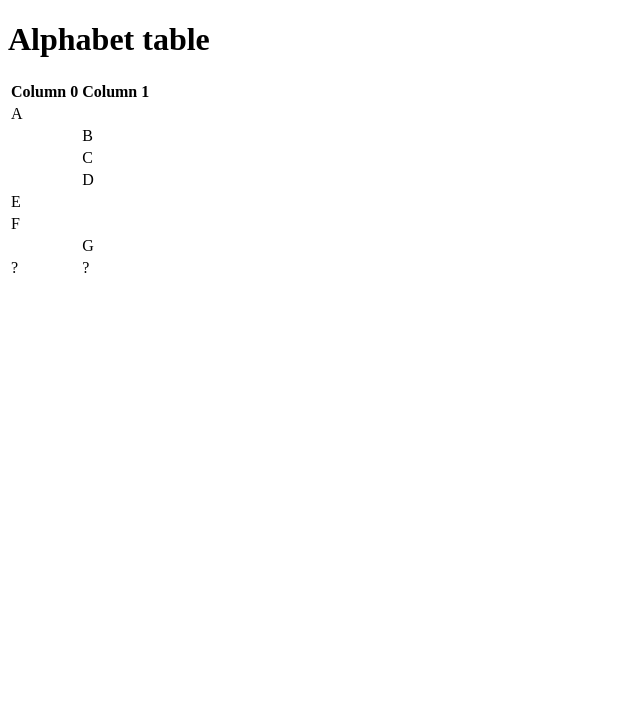
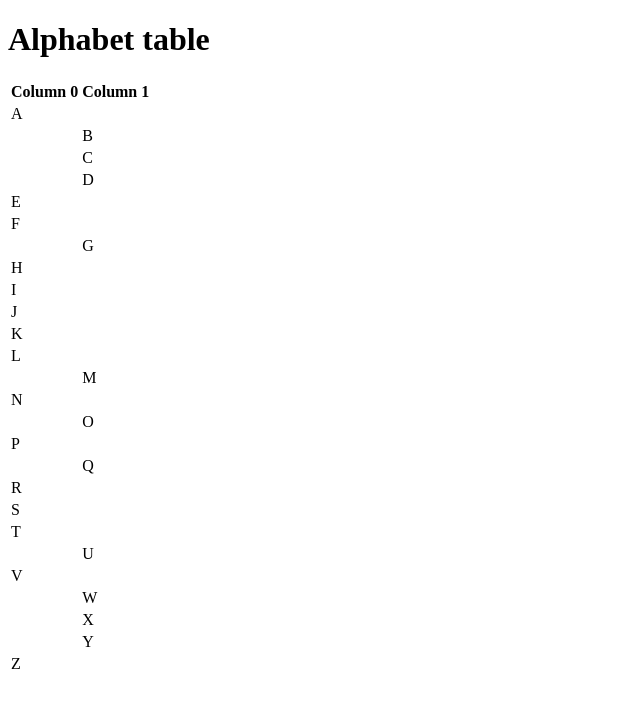
Before and after one commit to comp426-2022-spring/a00-dimitrilavin, a website: page index.html in a window 1280 px wide. Shown: the whole page, without its empty margins (0-640 px from the left). Drawn offline with Linux system fonts and the light colour scheme.

Commit message:
edited index.html

```diff
--- a/index.html
+++ b/index.html
@@ -38,7 +38,61 @@
                         <td></td><td>G</td>
                     </tr>
                     <tr>
-                        <td>?</td><td>?</td>
+                        <td>H</td><td></td>
+                    </tr>
+                    <tr>
+                        <td>I</td><td></td>
+                    </tr>
+                    <tr>
+                        <td>J</td><td></td>
+                    </tr>
+                    <tr>
+                        <td>K</td><td></td>
+                    </tr>
+                    <tr>
+                        <td>L</td><td></td>
+                    </tr>
+                    <tr>
+                        <td></td><td>M</td>
+                    </tr>
+                    <tr>
+                        <td>N</td><td></td>
+                    </tr>
+                    <tr>
+                        <td></td><td>O</td>
+                    </tr>
+                    <tr>
+                        <td>P</td><td></td>
+                    </tr>
+                    <tr>
+                        <td></td><td>Q</td>
+                    </tr>
+                    <tr>
+                        <td>R</td><td></td>
+                    </tr>
+                    <tr>
+                        <td>S</td><td></td>
+                    </tr>
+                    <tr>
+                        <td>T</td><td></td>
+                    </tr>
+                    <tr>
+                        <td></td><td>U</td>
+                    </tr>
+                    <tr>
+                        <td>V</td><td></td>
+                    </tr>
+                    <tr>
+                        <td></td><td>W</td>
+                    </tr>
+                    <tr>
+                        <td></td><td>X</td>
+                    </tr>
+                    <tr>
+                        <td></td><td>Y</td>
+                    </tr>
+                    <tr>
+                        <td>Z</td><td></td>
                     </tr>
                 </tbody>
             </table>
```
